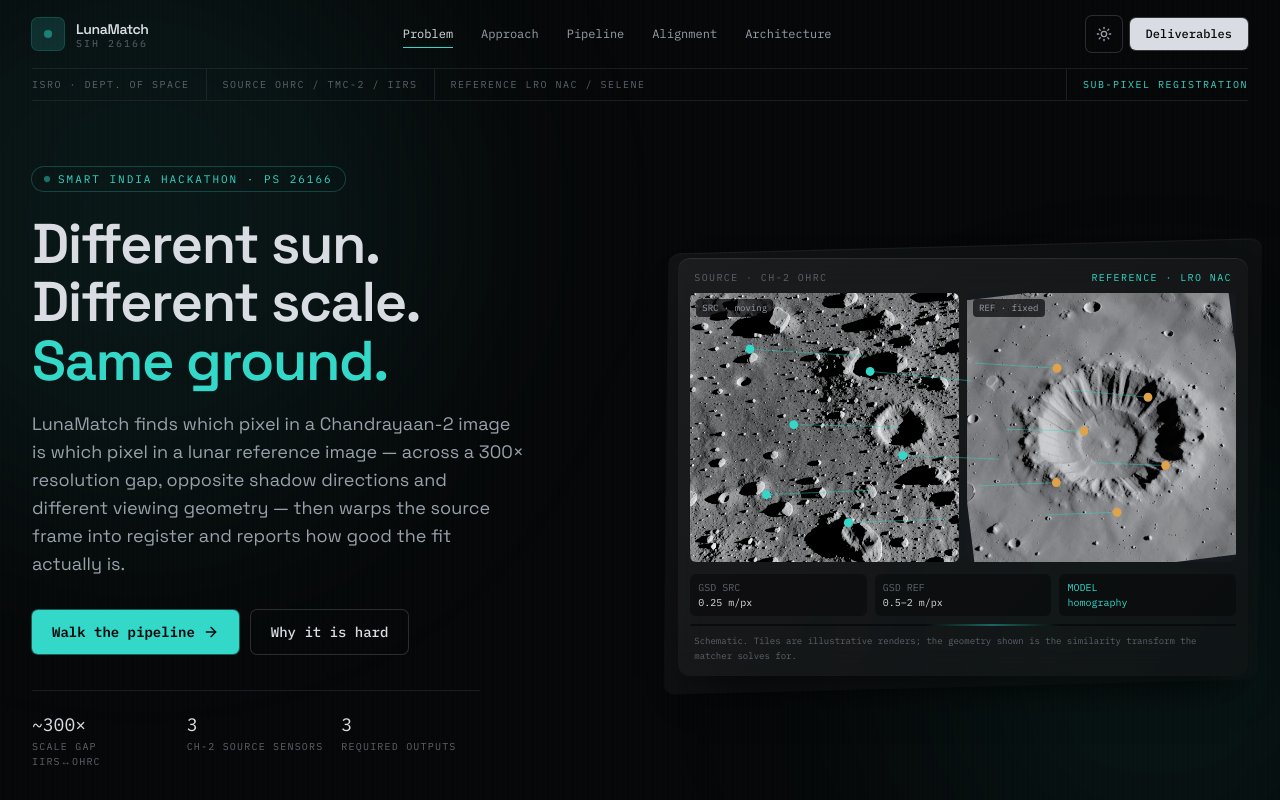
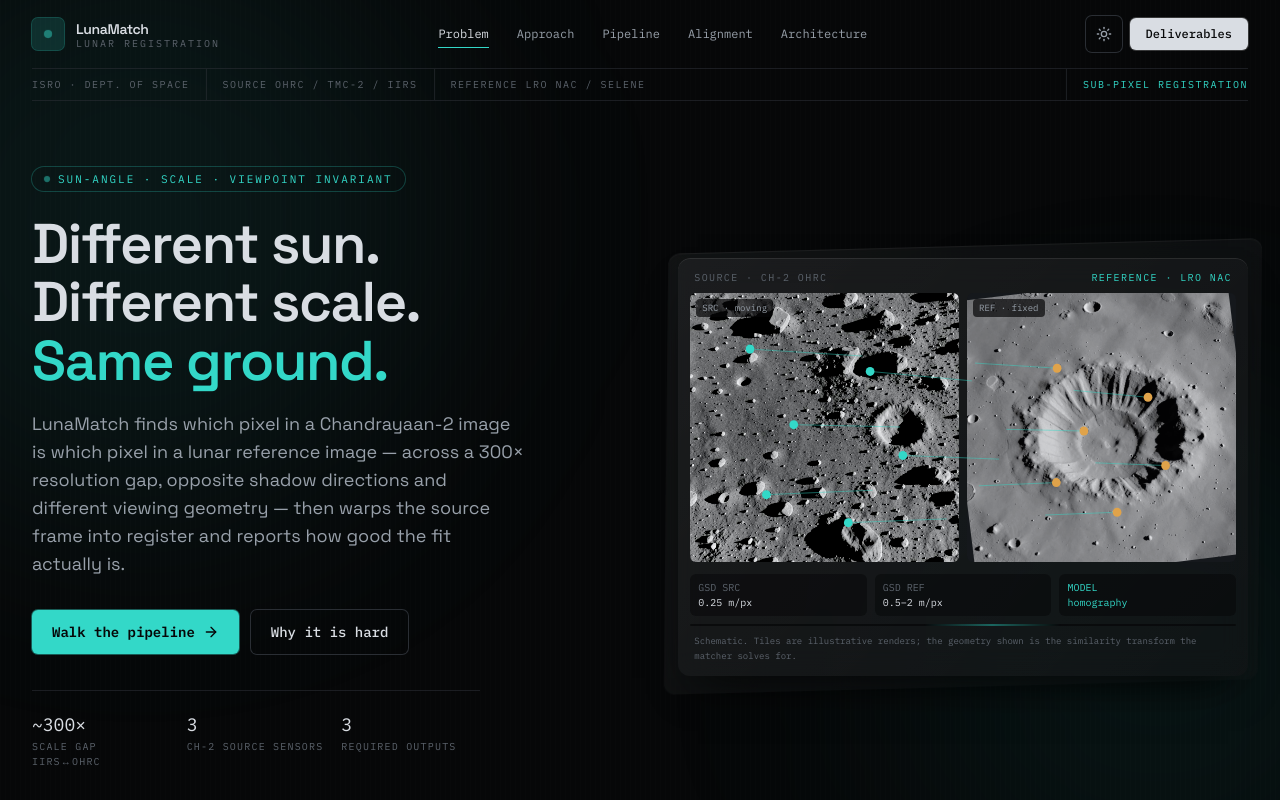
Before and after one commit to soumojit-D48/LunaMatch, a Next.js app in the folder frontend/: page / in a window 1280 px wide. Shown: the top 800 px of the page. Built offline with nearby package versions, Linux system fonts and the light colour scheme.

Commit message:
feat: Update footer and hero section text for clarity and consistency in messaging

```diff
--- a/frontend/app/page.tsx
+++ b/frontend/app/page.tsx
@@ -14,7 +14,7 @@
 
 const TITLE = "LunaMatch — Chandrayaan-2 lunar image registration";
 const DESCRIPTION =
-  "Sun-angle, scale and viewpoint invariant image correspondence between Chandrayaan-2 optical imagery (OHRC, TMC-2, IIRS) and lunar reference frames. SIH problem statement 26166.";
+  "Sun-angle, scale and viewpoint invariant image correspondence between Chandrayaan-2 optical imagery (OHRC, TMC-2, IIRS) and lunar reference frames.";
 
 export const metadata: Metadata = {
   title: TITLE,
@@ -31,7 +31,7 @@
 
 export default function Index() {
   return (
-    <div className="relative min-h-screen overflow-x-hidden bg-void text-bone">
+    <div className="relative min-h-screen overflow-x-clip bg-void text-bone">
       <div aria-hidden className="scanline pointer-events-none fixed inset-0 z-0 opacity-50" />
       <div
         aria-hidden
--- a/frontend/components/landing/closing.tsx
+++ b/frontend/components/landing/closing.tsx
@@ -45,7 +45,7 @@
     <footer className="border-t border-line/60">
       <div className="mx-auto flex max-w-7xl flex-wrap items-center justify-between gap-3 px-5 py-6 font-mono text-[10px] tracking-[0.12em] text-ash sm:px-8">
         <span>LunaMatch · MULTI-MODAL LUNAR IMAGE CORRESPONDENCE</span>
-        <span>SIH 26166 · ISRO · DEPARTMENT OF SPACE</span>
+        <span>ISRO · DEPARTMENT OF SPACE</span>
       </div>
     </footer>
   );
--- a/frontend/components/landing/hero.tsx
+++ b/frontend/components/landing/hero.tsx
@@ -20,7 +20,7 @@
             className="inline-flex items-center gap-2 rounded-full px-3 py-1 font-mono text-[11px] tracking-[0.18em] text-signal ring-1 ring-signal/25"
           >
             <span className="reticle size-1.5 rounded-full bg-signal" />
-            SMART INDIA HACKATHON · PS 26166
+            SUN-ANGLE · SCALE · VIEWPOINT INVARIANT
           </motion.div>
 
           <h1 className="mt-6 text-[2.4rem] font-semibold leading-[1.04] tracking-tight text-balance sm:text-[3.1rem] xl:text-[3.5rem]">
--- a/frontend/components/landing/nav.tsx
+++ b/frontend/components/landing/nav.tsx
@@ -56,7 +56,7 @@
             <span className="leading-none">
               <span className="block text-sm font-semibold tracking-tight">LunaMatch</span>
               <span className="block font-mono text-[10px] tracking-[0.2em] text-ash">
-                SIH 26166
+                LUNAR REGISTRATION
               </span>
             </span>
           </a>
```
